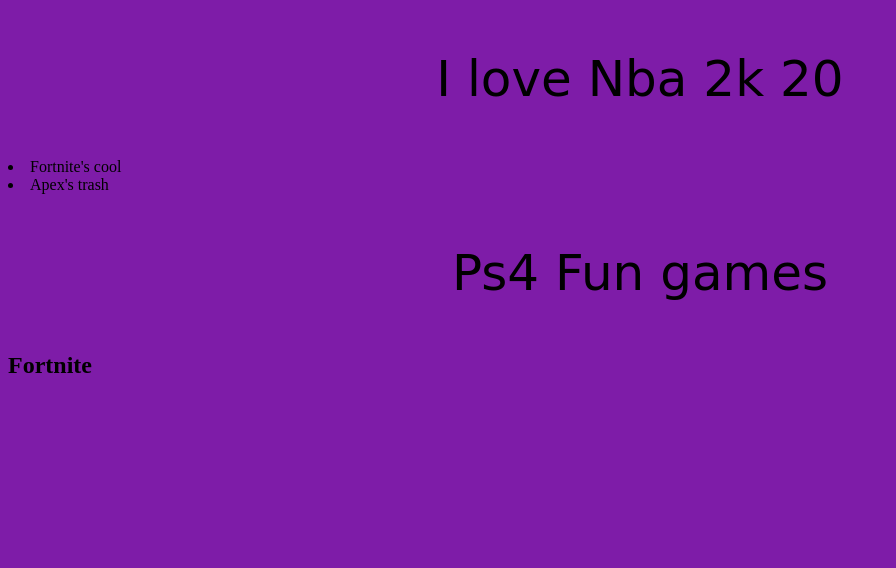
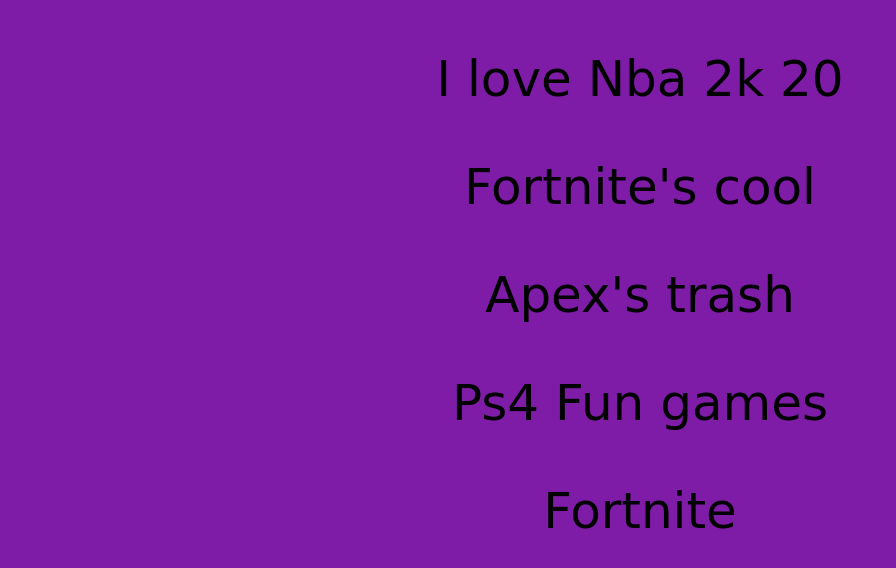
Before and after one commit to JeffersMyMan/JeffersMyMan.github.io, a plain HTML site: page index.html in a window 1280 px wide. Shown: the whole page, without its empty margins (0-896 px from the left). Drawn offline with Linux system fonts and the light colour scheme.

Commit message:
Update index.html

```diff
--- a/index.html
+++ b/index.html
@@ -1,7 +1,7 @@
 <!DOCTYPE html>
 <html>
   <head>
-    <title>HOTDOGS!!!!!</title>
+    <title>APEX SUCKS</title>
     <link rel="icon" href="https://lh3.googleusercontent.com/-sSd6Knqaikw/XZTf-OfzygI/AAAAAAAAAGM/-U4Igy7AMfIFclhUJhuq6_SaGybTpql-QCEwYBhgL/w140-h140-p/download%2B%25281%2529.png" type="image/png">
     <style>
       body {
@@ -17,10 +17,10 @@
    </head>
   <body>
     <p> I love Nba 2k 20 </p>
-    <li> Fortnite's cool </li>
-    <li> Apex's trash </li>
+    <p> Fortnite's cool </p>
+    <p> Apex's trash </p>
     <p> Ps4 Fun games </p>
-    <h2> Fortnite <h2>
+    <p> Fortnite </p>
 
 
   </body>
```
